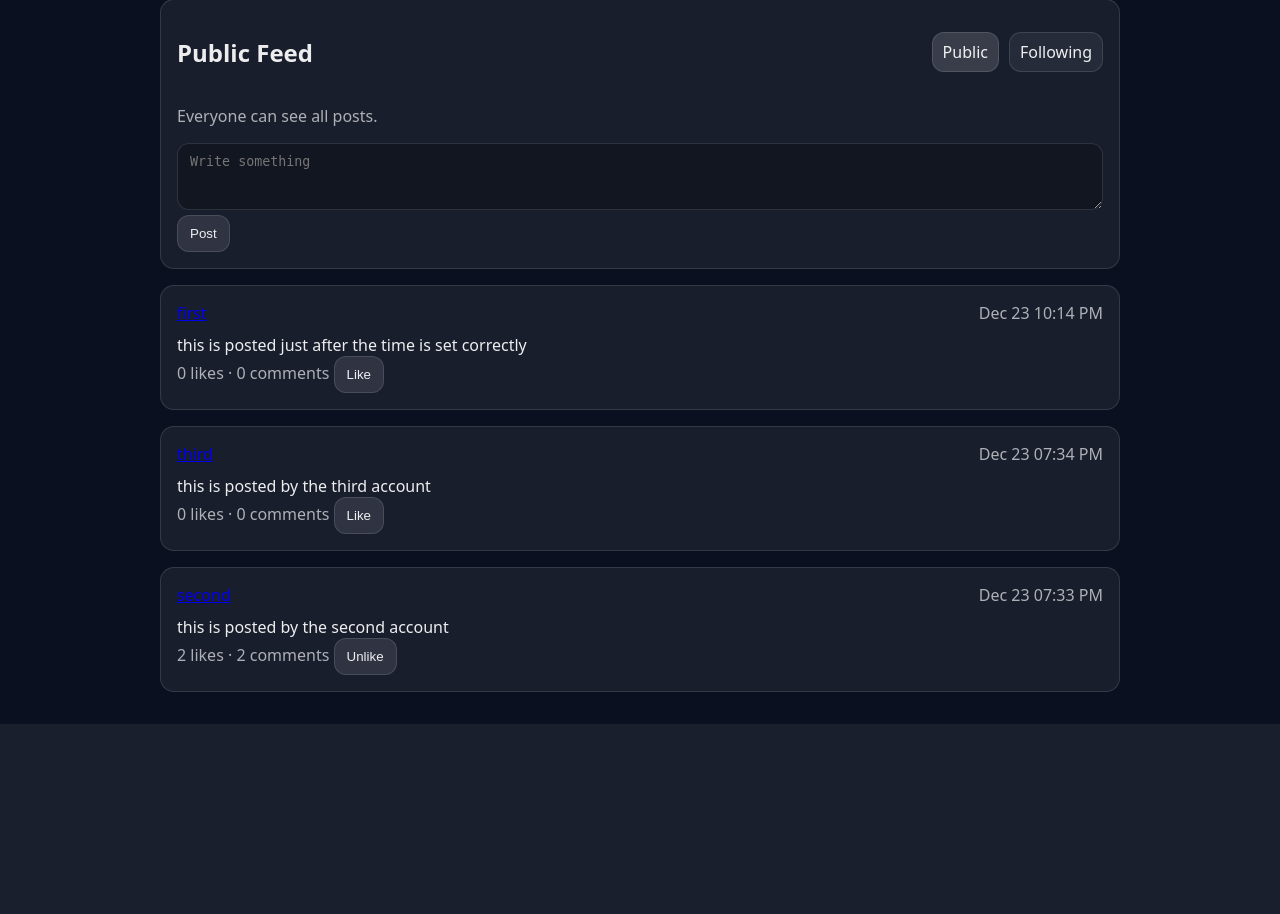
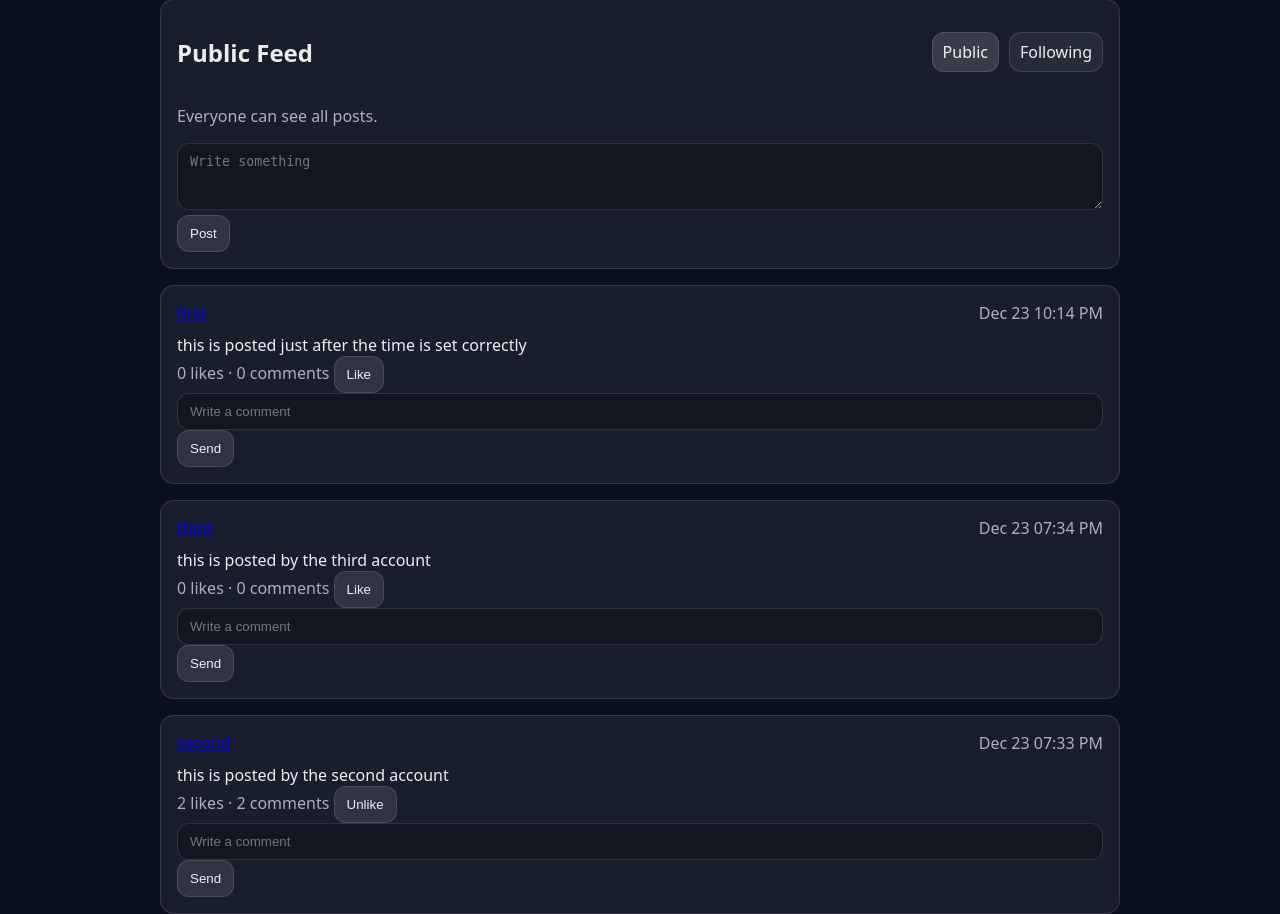
Before and after one commit to flyincloud2001/mini-social, a Flask app: page / in a window 1280 px wide. Shown: the part 76-990 px from the top of the page. Before the commit the page ends 800 px from the top, so only its background shows below. Run offline with Flask 3, Linux system fonts and the light colour scheme; a user stored in the database is signed in; data comes from the database, SQL or seed files in the repository.

Commit message:
Update index.html

```diff
--- a/mini_social_with_api/mini_social/templates/index.html
+++ b/mini_social_with_api/mini_social/templates/index.html
@@ -63,9 +63,17 @@
     for (const p of data.posts) {
       const el = document.createElement("article");
       el.className = "card post";
+      const commentsHtml = (p.comments || []).map(c => `
+        <div class="comment">
+          <span class="commentuser">${c.username}</span>
+          <span class="muted">${c.created_at}</span>
+          <div class="commentbody"></div>
+        </div>
+      `).join("");
+
       el.innerHTML = `
         <div class="postmeta">
-          <a href="/u/${p.username}">${p.username}</a>
+          <a href="/u/${encodeURIComponent(p.username)}">${p.username}</a>
           <span class="muted">${p.created_at}</span>
         </div>
 
@@ -73,7 +81,8 @@
 
         <div class="actions">
           <span class="muted">
-            <span class="likecount" data-id="${p.id}">${p.like_count}</span> likes · ${p.comment_count} comments
+            <span class="likecount" data-id="${p.id}">${p.like_count}</span> likes ·
+            <span class="commentcount" data-id="${p.id}">${p.comment_count}</span> comments
           </span>
 
           ${IS_LOGGED_IN ? `
@@ -82,7 +91,25 @@
             </button>
           ` : ``}
         </div>
+
+        <div class="comments" data-post-id="${p.id}">
+          ${commentsHtml}
+          ${IS_LOGGED_IN ? `
+            <form class="commentform" data-id="${p.id}">
+              <input type="text" name="content" placeholder="Write a comment" required />
+              <button type="submit">Send</button>
+            </form>
+          ` : ``}
+        </div>
       `;
+
+      el.querySelector(".postbody").innerText = p.content;
+
+      for (const [i, node] of Array.from(el.querySelectorAll(".commentbody")).entries()) {
+        const c = (p.comments || [])[i];
+        if (c) node.innerText = c.content;
+      }
+
       el.querySelector(".postbody").innerText = p.content;
       box.appendChild(el);
     }
@@ -123,6 +150,54 @@
   });
 
   loadPosts();
+
+  document.addEventListener("submit", async (e) => {
+    const form = e.target.closest(".commentform");
+    if (!form) return;
+
+    e.preventDefault();
+
+    const postId = form.dataset.id;
+    const input = form.querySelector("input[name='content']");
+    const content = (input.value || "").trim();
+    if (!content) return;
+
+    const res = await fetch(`/api/posts/${postId}/comments`, {
+      method: "POST",
+      headers: { "Content-Type": "application/json" },
+      body: JSON.stringify({ content }),
+    });
+
+    const data = await res.json();
+
+    if (res.status === 401) {
+      alert("Please log in first.");
+      return;
+    }
+    if (!res.ok) {
+      alert(data.error || "Failed to create comment.");
+      return;
+    }
+
+    input.value = "";
+
+    const box = document.querySelector(`.comments[data-post-id="${postId}"]`);
+    if (box) {
+      const wrap = document.createElement("div");
+      wrap.className = "comment";
+      wrap.innerHTML = `
+        <span class="commentuser">${data.comment.username}</span>
+        <span class="muted">${data.comment.created_at}</span>
+        <div class="commentbody"></div>
+      `;
+      wrap.querySelector(".commentbody").innerText = data.comment.content;
+      box.insertBefore(wrap, form);
+    }
+
+    const cnt = document.querySelector(`.commentcount[data-id="${postId}"]`);
+    if (cnt) cnt.textContent = String(data.comment_count);
+  });
+
 </script>
 
 {% endblock %}
```
